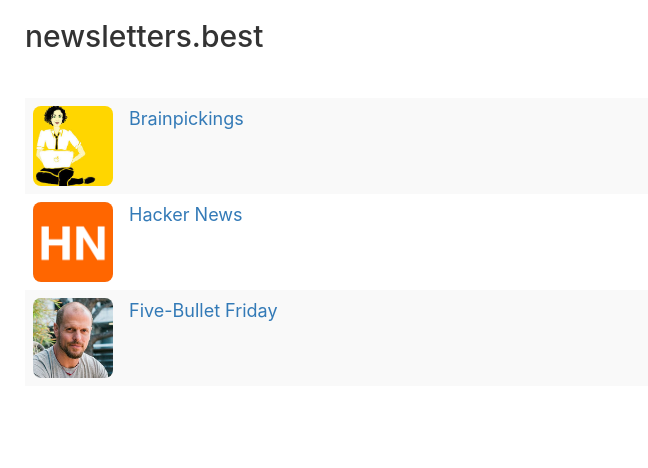
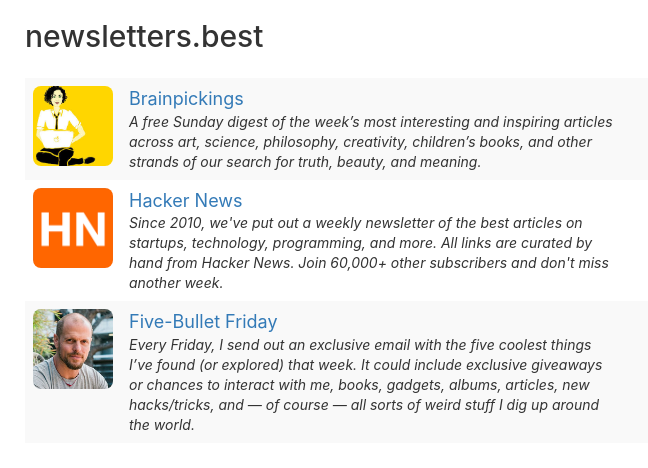
Before and after one commit to TimFinnigan/newsletters-best, a React (Create React App) app: page / in a window 1280 px wide. Shown: the top 468 px of the page, without its empty margins (0-648 px from the left). Built offline with nearby package versions, Linux system fonts and the light colour scheme.

Commit message:
add descriptions

```diff
--- a/src/App.css
+++ b/src/App.css
@@ -13,7 +13,7 @@
 }
 
 #newsletter-table {
-  margin-top: 45px;
+  margin-top: 25px;
   border: none;
 }
 
@@ -23,8 +23,17 @@
 
 #newsletter-table td a {
   font-size: 18px;
+  display: block;
 }
 
 #newsletter-table td:first-child {
   width: 50px;
 }
+
+#newsletter-table td:nth-child(2) {
+  width: 500px;
+}
+
+.description {
+  font-style: italic;
+}
--- a/src/components/newsletterTable.js
+++ b/src/components/newsletterTable.js
@@ -26,9 +26,19 @@ class NewsletterComponent extends Component {
               />
             </td>
             <td>
-              <a href="https://www.brainpickings.org/newsletter/">
+              <a
+                href="https://www.brainpickings.org/newsletter/"
+                target="_blank"
+                rel="noopener noreferrer"
+              >
                 Brainpickings
               </a>
+              <span class="description">
+                A free Sunday digest of the week’s most interesting and
+                inspiring articles across art, science, philosophy, creativity,
+                children’s books, and other strands of our search for truth,
+                beauty, and meaning.
+              </span>
             </td>
             <td></td>
             <td></td>
@@ -38,7 +48,19 @@ class NewsletterComponent extends Component {
               <img class="newsletter-icon" src={hackernews} alt="Hacker News" />
             </td>
             <td>
-              <a href="https://hackernewsletter.com/">Hacker News</a>
+              <a
+                href="https://hackernewsletter.com/"
+                target="_blank"
+                rel="noopener noreferrer"
+              >
+                Hacker News
+              </a>
+              <span class="description">
+                Since 2010, we've put out a weekly newsletter of the best
+                articles on startups, technology, programming, and more. All
+                links are curated by hand from Hacker News. Join 60,000+ other
+                subscribers and don't miss another week.
+              </span>
             </td>
             <td></td>
             <td></td>
@@ -52,9 +74,20 @@ class NewsletterComponent extends Component {
               />
             </td>
             <td>
-              <a href="https://go.tim.blog/5-bullet-friday-1/">
+              <a
+                href="https://go.tim.blog/5-bullet-friday-1/"
+                target="_blank"
+                rel="noopener noreferrer"
+              >
                 Five-Bullet Friday
               </a>
+              <span class="description">
+                Every Friday, I send out an exclusive email with the five
+                coolest things I’ve found (or explored) that week. It could
+                include exclusive giveaways or chances to interact with me,
+                books, gadgets, albums, articles, new hacks/tricks, and — of
+                course — all sorts of weird stuff I dig up around the world.
+              </span>
             </td>
             <td></td>
             <td></td>
```
